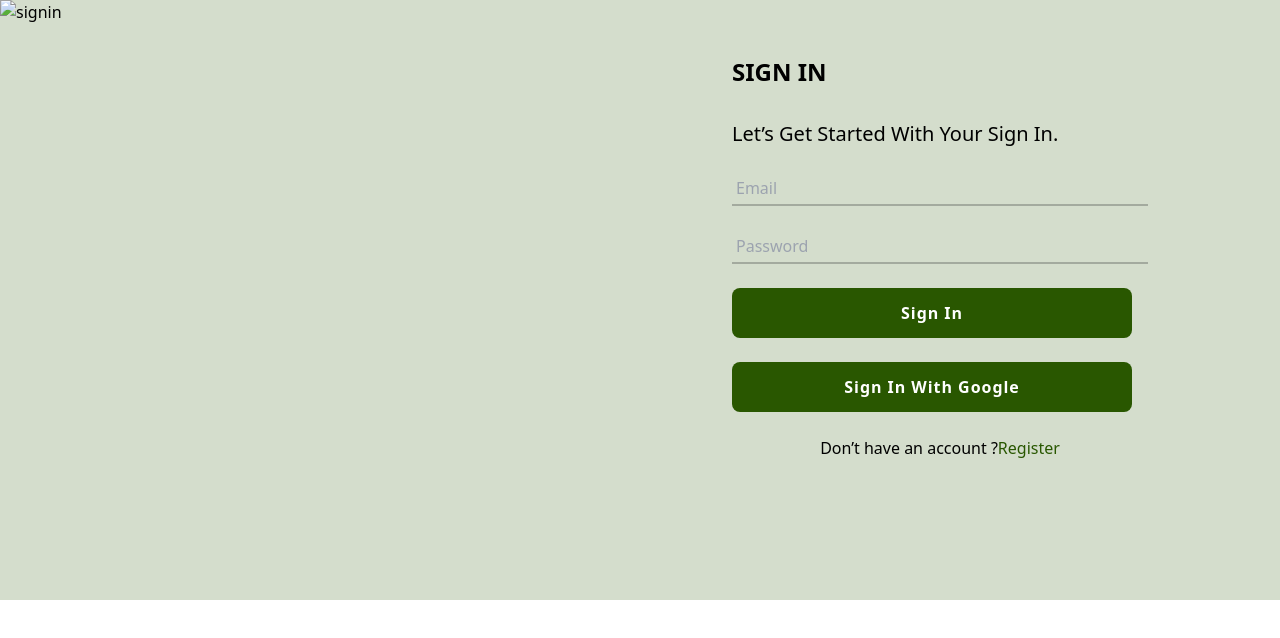
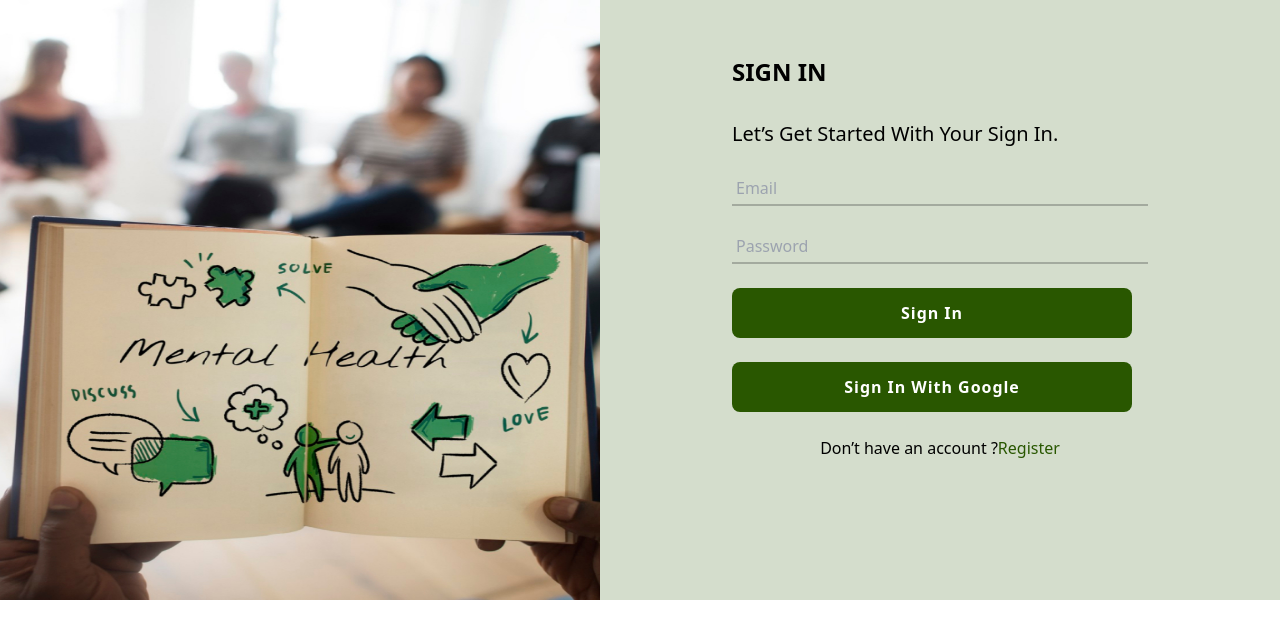
Before and after one commit to JigahF/Thrive26, a website: page src/pages/signIn.html in a window 1280 px wide. Drawn offline with nearby package versions, Linux system fonts and the light colour scheme.

Commit message:
images added

```diff
--- a/src/pages/signIn.html
+++ b/src/pages/signIn.html
@@ -9,7 +9,7 @@
 <body>
     <div class="background flex bg-[#D4DDCC]">
         <div id="bgImage">
-            <img src="sign in image.jpg" alt="signin" class="w-[600px] h-[600px]">
+            <img src="../assets/signIn images/sign in image.jpg" alt="signin" class="w-[600px] h-[600px]">
         </div>
         <div class="container max-w-md mx-auto p-4">
             <h2 class="text-2xl font-semibold font-['Crimson Pro'] uppercase mt-10 mb-8">Sign In</h2>
```
Also changed, not shown: src/pages/signup.html (+1 -1 lines), src/assets/signIn images/sign in image.jpg (added), src/assets/signIn images/signup image.jpg (added).
